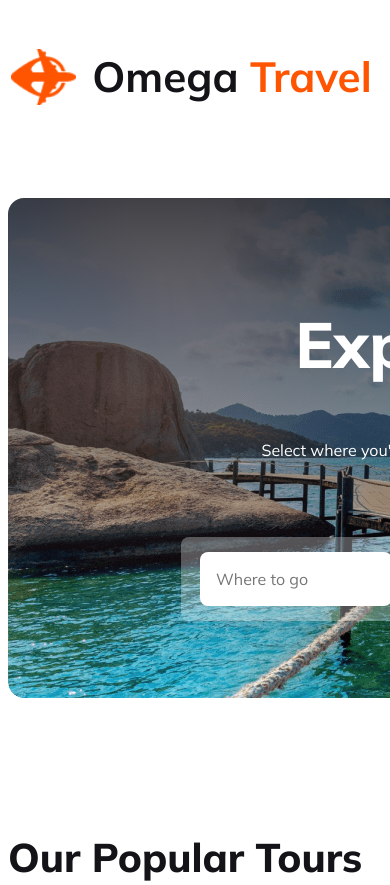
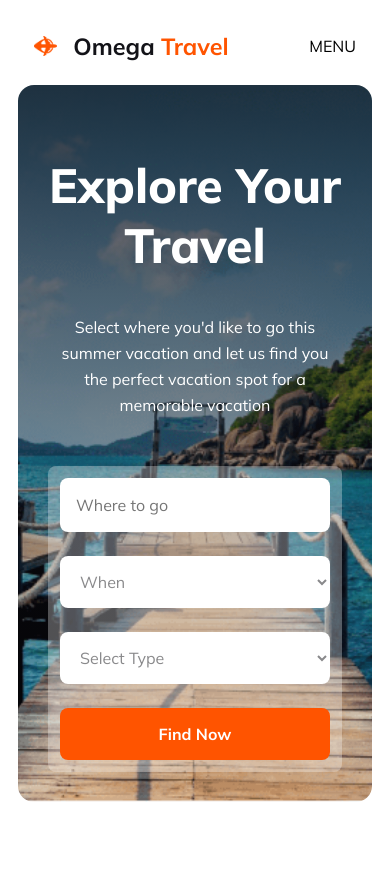
Before and after one commit to Reaper191139/B9-A2, a plain HTML site: page index.html in a window 390 px wide. Shown: the top 885 px of the page. Drawn offline with Linux system fonts and the light colour scheme.

Commit message:
responsive till locations

```diff
--- a/index.html
+++ b/index.html
@@ -20,7 +20,6 @@
           <img class="logo" src="images/Group 40071 (2).png" alt="" />
           <h3>Omega <span id="t">Travel</span></h3>
         </div>
-        <div>
         <ul class="options">
           <li><a class="home" href="">Home</a></li>
           <li><a href="">Packages</a></li>
@@ -28,6 +27,8 @@
           <li><a href="">Blog</a></li>
           <li><a href="">Contact</a></li>
         </ul>
+        <div class="burger">
+          MENU
         </div>
       </nav>
       <section class="banner">
@@ -36,6 +37,7 @@
             Select where you'd like to go this summer vacation and let us find you
             the perfect vacation spot for a memorable vacation
           </p>
+          <div class="select-container">
             <div class="select">
               <input type="text" class="where" placeholder="Where to go" />
               <select name="" id="when">
@@ -45,6 +47,7 @@
                 <option value="disabled selected hidden">Select Type</option>
               </select>
               <button class="btn-orange">Find Now</button>
+            </div>
           </div>
       </section>
     </header>
--- a/styles/styles.css
+++ b/styles/styles.css
@@ -1,23 +1,23 @@
 @import url("https://fonts.googleapis.com/css2?family=Mulish:wght@400;500;600;700;800;900;1000&display=swap");
 
 /*shared styles*/
-
-* {
-  font-family: "Mulish", sans-serif;
-}
-section {
-  width: 1170px;
-  margin: auto;
+section{
   margin-bottom: 48px;
 }
-.description {
-  font-size: 16px;
-  font-style: normal;
-  font-weight: 400;
-  color: #5a5a5d;
-  margin: 0%;
+
+body {
+  font-family: "Mulish", sans-serif;
+  padding: 0 10px;
 }
+
 /* navbar*/
+nav {
+  display: flex;
+  justify-content: space-between;
+  align-items: center;
+  margin: auto;
+  max-width: 1170px;
+}
 .logo {
   height: 56.008px;
 }
@@ -43,14 +43,6 @@ nav a {
 .home {
   color: #ff5400;
 }
-nav {
-  display: flex;
-  justify-content: center;
-  gap: 260px;
-  align-items: center;
-  margin: auto;
-  width: 1170px;
-}
 nav ul {
   display: flex;
   align-items: center;
@@ -63,6 +55,27 @@ nav ul {
 nav img {
   margin-right: 16px;
 }
+@media screen and (max-width: 1200px) {
+  nav {
+    padding: 0 1rem;
+  }
+  nav ul {
+    display: none;
+  }
+  .logo {
+    height: 20px;
+  }
+  .name {
+    color: #131318;
+    font-size: 20px;
+    font-weight: 800;
+  }
+}
+@media screen and (min-width: 1201px) {
+  .burger {
+    display: none;
+  }
+}
 /*banner*/
 .banner {
   background-image: linear-gradient(
@@ -72,23 +85,25 @@ nav img {
     ),
     url("../images/Group\ 13\ \(1\)\ \(1\).png");
   background-repeat: no-repeat;
-  height: 500px;
+  background-size: cover;
+  background-position: 50%;
   margin: auto;
   border-radius: 16px;
+  padding: 120px 50px;
+  max-width: 1170px;
 }
 .banner-name {
   text-align: center;
-  padding-top: 106px;
   padding-bottom: none;
   color: #fff;
   font-family: Mulish;
-  font-size: 64px;
+  font-size: 3rem;
   font-style: normal;
   font-weight: 800;
   line-height: normal;
 }
 .banner-description {
-  width: 676px;
+  max-width: 676px;
   color: #fff;
   text-align: center;
   margin: auto;
@@ -100,26 +115,28 @@ nav img {
   font-weight: 400;
   line-height: 26px;
 }
+.select-container {
+  display: flex;
+  justify-content: center;
+}
 .select {
   display: flex;
-  justify-content: center;
-  align-items: center;
   border-radius: 8px;
   gap: 24px;
-  width: 800px;
-  height: 84px;
   background: rgba(255, 255, 255, 0.3);
   margin: auto;
-  padding-right: 12px;
-  padding-left: 12px;
+  padding: 12px;
+  width: 100%;
+}
+
+.select > * {
+  flex: 1;
 }
 
 #when,
 #select-type,
 .where {
-  width: 174px;
   height: 52px;
-  flex-shrink: 0;
   border-radius: 8px;
   background: #fff;
   border: none;
@@ -132,9 +149,8 @@ nav img {
   line-height: normal;
 }
 .btn-orange {
-  width: 174px;
+  padding: 0px 2rem;
   height: 52px;
-  flex-shrink: 0;
   border-radius: 8px;
   background: #ff5400;
   color: #fff;
@@ -160,6 +176,19 @@ nav img {
   font-weight: 700;
   line-height: normal;
   border: none;
+}
+@media screen and (max-width: 840px) {
+  .select {
+    flex-direction: column;
+  }
+
+  .banner {
+    padding: 30px;
+  }
+
+  .select > * {
+    flex: auto;
+  }
 }
 /*popular-tours section*/
 .popular-tours {
```
Also changed, not shown: images/hamburger.svg (added). Lines whose indentation alone changed are shown as unchanged.
